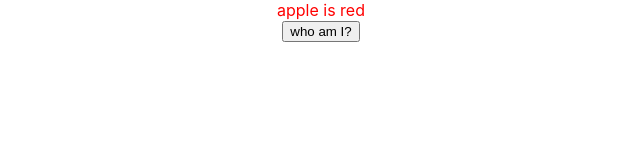
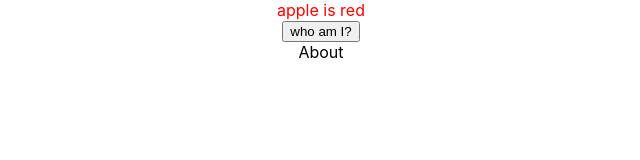
Before and after one commit to Chryseis/react-reconciler-demo, a React (Create React App) app: page / in a window 1280 px wide. Shown: the top 160 px of the page, without its empty margins (319-959 px from the left). Built offline with nearby package versions, Linux system fonts and the light colour scheme.

Commit message:
edit code

```diff
--- a/package.json
+++ b/package.json
@@ -8,11 +8,13 @@
     "@testing-library/user-event": "^12.1.10",
     "antd": "^4.10.3",
     "clipboard": "^2.0.6",
+    "history": "^5.0.1",
     "prettier": "^2.2.1",
     "react": "^17.0.1",
     "react-dom": "^17.0.1",
     "react-reconciler": "0.25.1",
-    "react-router": "^5.2.0",
+    "react-router": "^5.2.1",
+    "react-router-dom": "^5.3.0",
     "react-scripts": "4.0.1",
     "web-vitals": "^0.2.4"
   },
--- a/src/App.js
+++ b/src/App.js
@@ -1,5 +1,11 @@
 import './App.css';
 import React from 'react';
+import { Switch, Router, Route } from 'react-router';
+import { createHashHistory } from 'history';
+import About from './pages/About';
+import Summary from './pages/Summary';
+
+const hashHistory = createHashHistory();
 
 const Apple = ({ onClick }) => <div onClick={onClick}>apple is red</div>;
 
@@ -20,7 +26,12 @@ const App = () => {
     <div className='App'>
       <Box onClick={click} />
       <button onClick={() => setVisible(visible => !visible)}>who am I?</button>
-      {visible && <div>Hello,I'm Allen</div>}
+      <Router history={hashHistory}>
+        <Switch>
+          <Route path='/' exact component={About} />
+          <Route path='/summary' exact component={Summary} />
+        </Switch>
+      </Router>
     </div>
   );
 };
--- /dev/null
+++ b/src/pages/About/index.css
@@ -0,0 +1,3 @@
+.about{
+
+}
--- /dev/null
+++ b/src/pages/About/index.js
@@ -0,0 +1,18 @@
+/*
+ * Created by Allen on 2021-10-11
+ */
+import React from 'react';
+import { useHistory } from 'react-router';
+import './index.css';
+
+function About() {
+  const history = useHistory();
+
+  return (
+    <div className='about' onClick={() => history.push('/summary')}>
+      About
+    </div>
+  );
+}
+
+export default About;
--- /dev/null
+++ b/src/pages/Summary/index.js
@@ -0,0 +1,17 @@
+/*
+ * Created by Allen on 2021-10-11
+ */
+import React from 'react';
+import { useHistory } from 'react-router';
+import './index.css';
+
+function Summary() {
+  const history = useHistory();
+  return (
+    <div className='summary' onClick={() => history.push('/')}>
+      Summary
+    </div>
+  );
+}
+
+export default Summary;
```
Also changed, not shown: src/pages/Summary/index.css (added), 2 other files (tests, documents, lock files or other folders).
